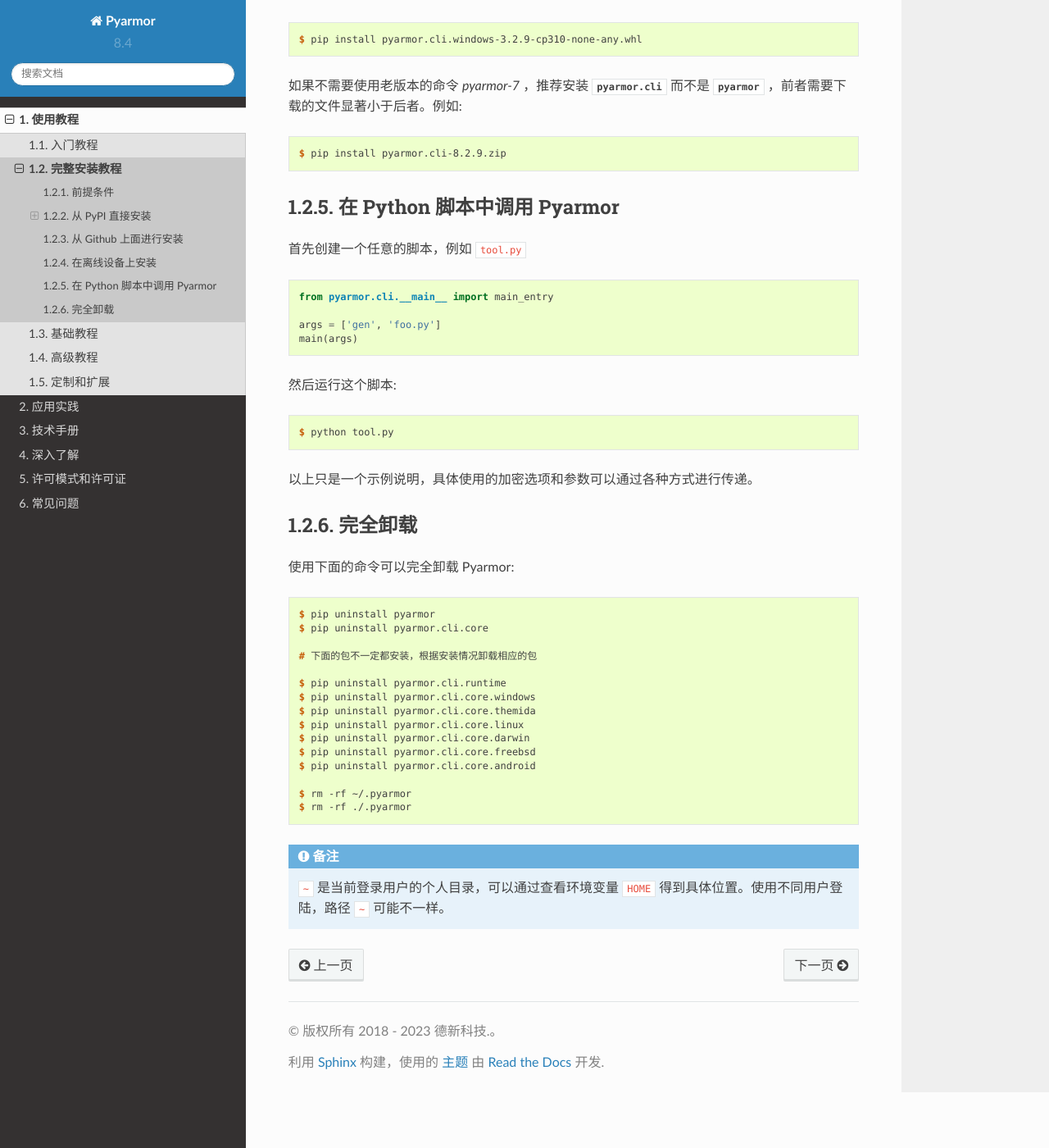
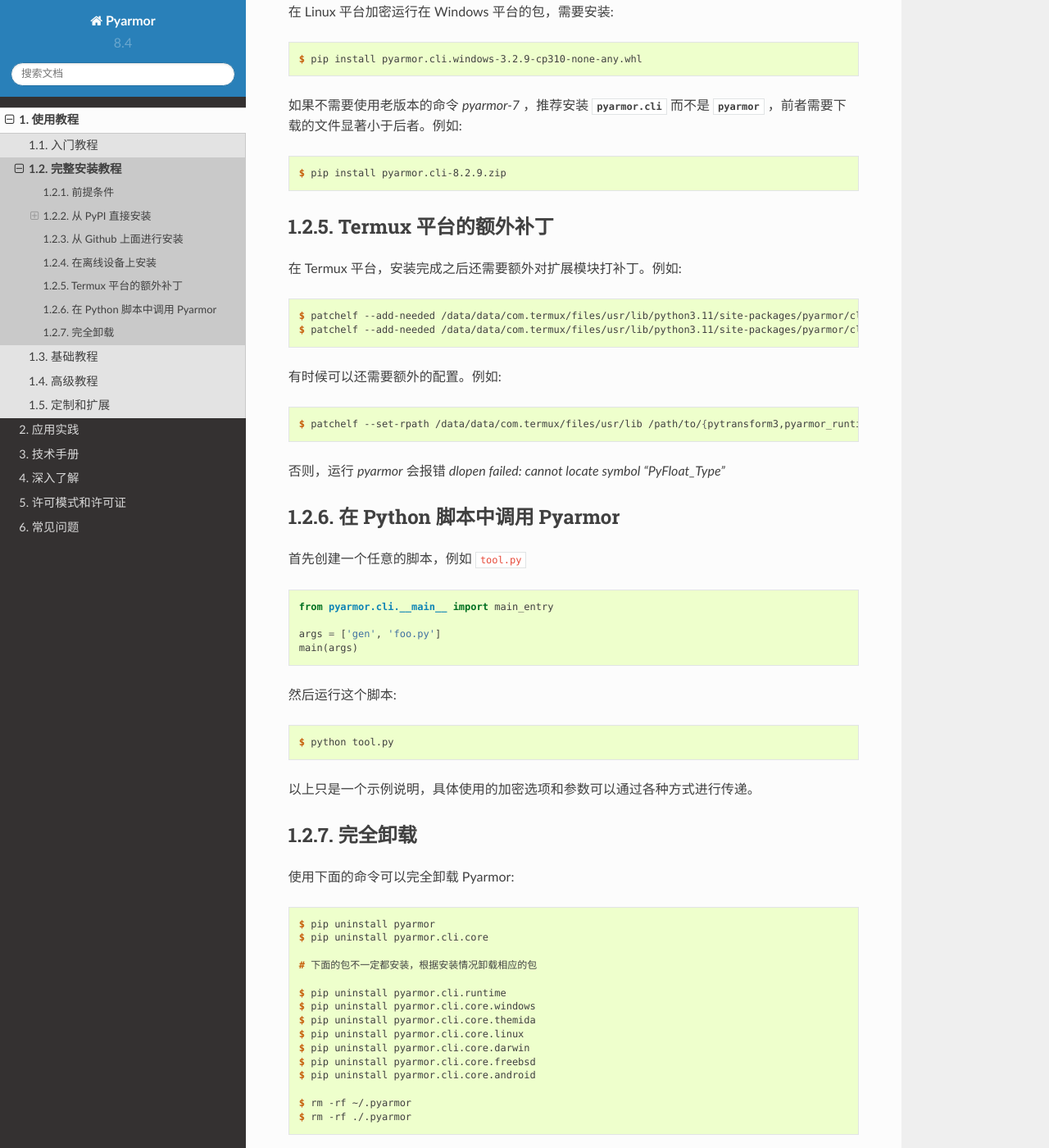
Before and after one commit to dashingsoft/pyarmor-docs-zh, a Sphinx documentation site: the page built from docs/tutorial/installation.rst, in a window 1280 px wide and 1400 px high, scrolled down 3559 px. Shown: the whole window at 82% size. Built offline with Sphinx 7.4.7 and the Read the Docs theme 2.0.0, drawn with Linux system fonts in a browser that asks for light colours.

Commit message:
Add post-installation notes for Termux platform

```diff
--- a/docs/tutorial/installation.rst
+++ b/docs/tutorial/installation.rst
@@ -144,6 +144,20 @@
 
     $ pip install pyarmor.cli-8.2.9.zip
 
+Termux 平台的额外补丁
+=====================
+
+在 Termux 平台，安装完成之后还需要额外对扩展模块打补丁。例如::
+
+    $ patchelf --add-needed /data/data/com.termux/files/usr/lib/python3.11/site-packages/pyarmor/cli/core/android/aarch64/pytransform3.so
+    $ patchelf --add-needed /data/data/com.termux/files/usr/lib/python3.11/site-packages/pyarmor/cli/core/android/aarch64/pyarmor_runtime.so
+
+有时候可以还需要额外的配置。例如::
+
+    $ patchelf --set-rpath /data/data/com.termux/files/usr/lib /path/to/{pytransform3,pyarmor_runtime}.so
+
+否则，运行 `pyarmor` 会报错 `dlopen failed: cannot locate symbol "PyFloat_Type"`
+
 在 Python 脚本中调用 Pyarmor
 ============================
 
```
